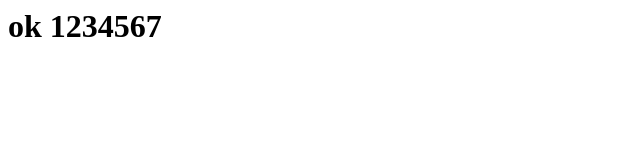
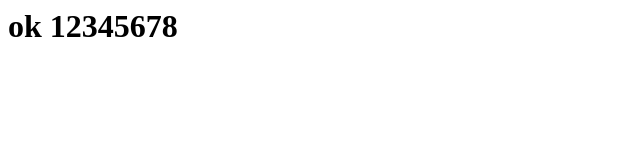
Before and after one commit to kumarsurya/testing, a plain HTML site: page index.html in a window 1280 px wide. Shown: the full height of the page, 0-640 px from the left. Drawn offline with Linux system fonts and the light colour scheme.

Commit message:
second commit
8

```diff
--- a/index.html
+++ b/index.html
@@ -2,6 +2,6 @@
 <head>
 </head>
 <body>
-<h1>ok 1234567</h1>
+<h1>ok 12345678</h1>
 </body>
 </html>
```
